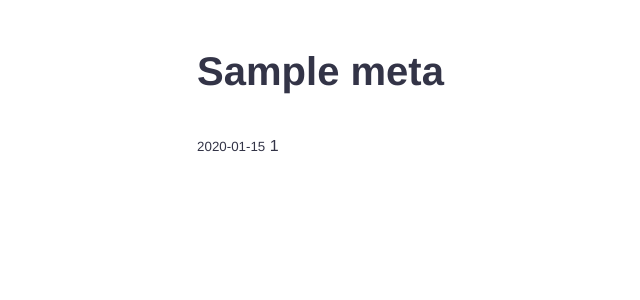
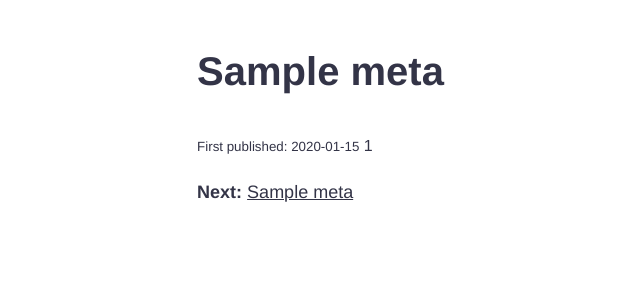
Before and after one commit to jussmi/justinjsmith-dev, a Flask app: template src/templates/page.html in a window 1280 px wide. Shown: the top 300 px of the page, without its empty margins (142-782 px from the left). Run offline with Flask 2, Linux system fonts and the light colour scheme; the template is opened without the code that fills it: most values are stand-ins (such as "Sample title", 1, 10 or a date in 2020).

Commit message:
Adding prev and next links

```diff
--- a/src/app.py
+++ b/src/app.py
@@ -9,12 +9,12 @@ logging.basicConfig(level="DEBUG" if os.environ.get("FLASK_DEBUG") else "INFO")
 
 # Tell Flatpages to auto reload when a page is changed, and look for .md files
 FLATPAGES_AUTO_RELOAD = True
-FLATPAGES_EXTENSION = '.md'
+FLATPAGES_EXTENSION = ".md"
 # the default is actually pages, I just like it explicit so you know where to look
-FLATPAGES_ROOT = 'pages'
+FLATPAGES_ROOT = "pages"
 
 # Set frozen flask to go up a folder
-FREEZER_DESTINATION = '../build'
+FREEZER_DESTINATION = "../build"
 
 # Create our app object, use this page as our settings (will pick up DEBUG)
 # Not using the blueprint factory pattern or anything like that because
@@ -38,22 +38,55 @@ pages = FlatPages(app)
 @app.route("/")
 def index():
     active_posts = get_active_posts(pages)
-    page = pages.get_or_404('index')
-    post_tuples = [(p.meta['title'], url_for(".entries", path=p.path)) for p in active_posts]
-    return render_template("index.html", page=page, title=page.meta['title'], post_tuples=post_tuples)
+    page = pages.get_or_404("index")
+    post_tuples = [
+        (p.meta["title"], url_for(".entries", path=p.path)) for p in active_posts
+    ]
+    return render_template(
+        "index.html", page=page, title=page.meta["title"], post_tuples=post_tuples
+    )
 
 
-@app.route("/<path>.html")
+@app.route("/<path:path>.html")
 def entries(path=None):
     # Look for the page with FlatPages, or find "index" if we have no path
     page = pages.get_or_404(path)
 
+    # so this structure basically restricts "next" and "previous"
+    # to posts within the same folder. That allows to store next and
+    # previous in the page meta data without explicitly defining the root.
+    # Flexibility to change root/topic in one spot feels more important
+    # than cross-folder sequencing right now
+    page_root = page.path.rsplit("/", 1)[0]
+
+    previous_post = page.meta.get("previous-post")
+    next_post = page.meta.get("next-post")
+
+    if previous_post:
+        previous_path = page_root + "/" + previous_post
+        previous_page = pages.get(previous_path)
+    else:
+        previous_page = None
+
+    if next_post:
+        next_path = page_root + "/" + next_post
+        next_page = pages.get(next_path)
+    else:
+        next_page = None
+
     # Render the template "page.html" with our page and title
-    return render_template("page.html", page=page, title=page.meta['title'])
+    return render_template(
+        "page.html",
+        page=page,
+        title=page.meta["title"],
+        previous_page=previous_page,
+        next_page=next_page,
+    )
+
 
 def post_is_active(post):
     # filter out unpublished posts by date
-    if post.meta.get("publish-date") >= datetime.date.today():
+    if post.meta.get("publish-date") > datetime.date.today():
         logging.debug(f"Post publish date: {post.meta.get('publish-date')}")
         logging.debug(f"Today's Date: {datetime.date.today()}")
         return False
@@ -68,7 +101,7 @@ def get_active_posts(pages):
     active_posts = []
     for p in pages:
         # filter out the index
-        if p.path == 'index':
+        if p.path == "index":
             logging.debug("Page not included because it is the index")
             continue
         if not post_is_active(p):
--- a/src/freeze.py
+++ b/src/freeze.py
@@ -4,10 +4,12 @@ from app import pages
 
 freezer = Freezer(app)
 
+
 @freezer.register_generator
 def entries():
     for page in pages:
-        yield {'path': page.path}
+        yield {"path": page.path}
 
-if __name__ == '__main__':
+
+if __name__ == "__main__":
     freezer.freeze()
--- a/src/templates/page.html
+++ b/src/templates/page.html
@@ -5,7 +5,10 @@
     <title>{{ title }}</title>
     <link rel="stylesheet" href="/static/simple-grid.min.css" />
     <meta name="viewport" content="width=device-width, initial-scale=1" />
-    <meta name="description" content="{{ page.meta.get('meta-description') }}">
+    <meta
+      name="description"
+      content="{{ page.meta.get('meta-description') }}"
+    />
   </head>
   <body>
     <header>
@@ -19,9 +22,27 @@
             <article>
               {% block content %}
               <h1>{{ page.meta.get('title') }}</h1>
-              <small>{{ page.meta.get('publish-date') }}</small>
-              {{ page }} {% endblock content %}
+              <small
+                >First published: {{ page.meta.get('publish-date') }}</small
+              >
+              {% if page.meta.get('updated-date') %}
+              <br />
+              <small>Last updated: {{ page.meta.get('updated-date') }}</small>
+              {% endif %} {{ page }} {% endblock content %}
             </article>
+            <p class="PageNavigation" role="navigation">
+              {% if next_page %}
+              <b>Next: </b
+              ><a href="{{ url_for('.entries', path=next_page.path) }}"
+                >{{next_page.meta.get('title')}}</a
+              >
+              {% endif %} {% if previous_page %}
+              <b>Previous: </b
+              ><a href="{{ url_for('.entries', path=previous_page.path) }}"
+                >{{ previous_page.meta.get('title') }}</a
+              >
+              {% endif %}
+            </p>
           </div>
           <div class="col-2 hidden-sm"></div>
         </div>
```
Also changed, not shown: src/pages/starting-this-site/adding-favicon.md (added, +7 -0 lines), src/pages/starting-this-site/introduction.md (renamed from src/pages/starting-this-site.md, +6 -2 lines), src/test_app.py (line endings or trailing spaces).
